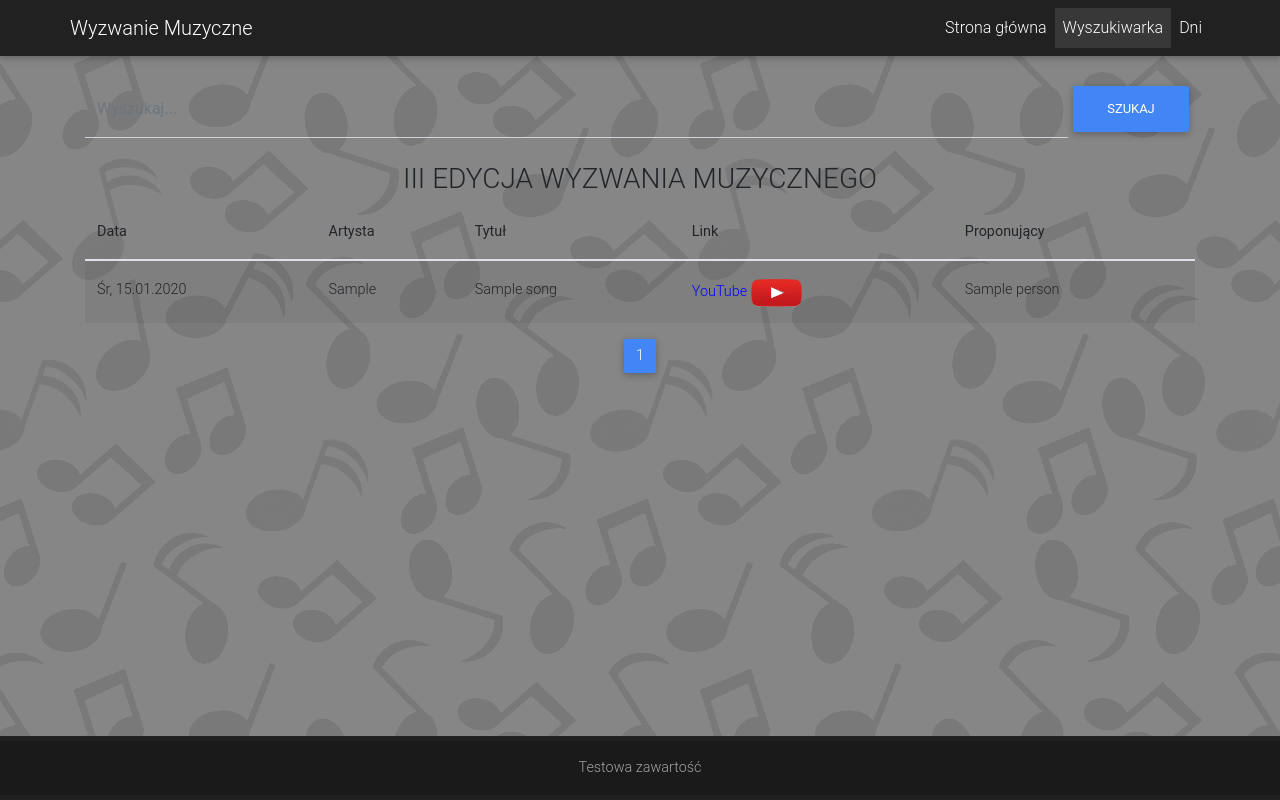
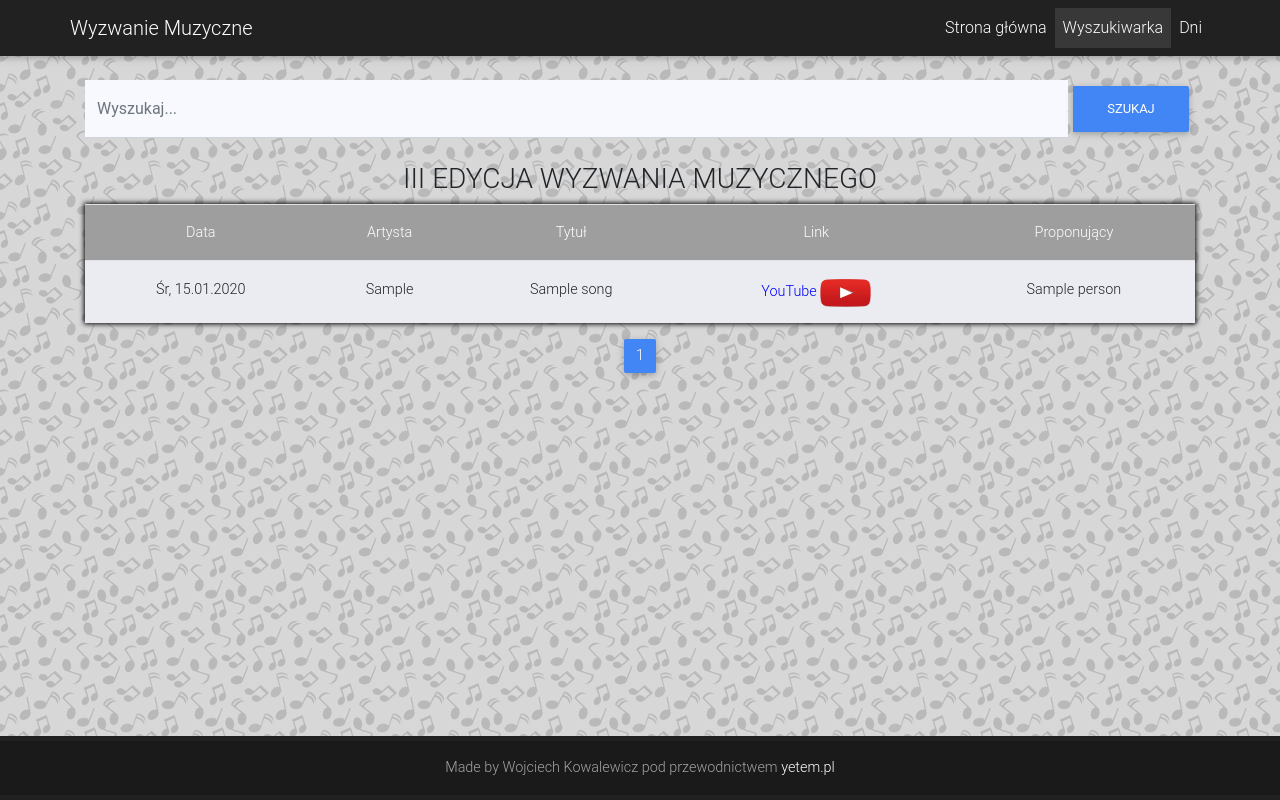
Before and after one commit to Drizii/DayChallange, a Django app: page /search/ in a window 1280 px wide. Run offline with Django 3.2, Linux system fonts and the light colour scheme; tables that the repository leaves empty hold one stand-in row (values such as "Sample post"); some libraries are stand-ins or nearby versions.

Commit message:
porpawki w search
poprawki tabel

prace nad tłem

```diff
--- a/challange/static/JS/script.js
+++ b/challange/static/JS/script.js
@@ -1,6 +1,6 @@
 $(function () {
     $("a").each(function () {
-        if ($(this).prop("href") == window.location.href) {
+        if ($(this).prop("href") == window.location.href.split("?")[0]) {
             $(this).addClass("active");
             $(this).parents("li").addClass("active");
         }
--- a/challange/templates/base.html
+++ b/challange/templates/base.html
@@ -12,7 +12,7 @@
         <link href="https://cdnjs.cloudflare.com/ajax/libs/mdbootstrap/4.5.16/css/mdb.min.css" rel="stylesheet" />
         <style>
             body {
-                background-color: grey;
+                background-color: lightgrey;
                 position: relative;
                 display: block;
             }
@@ -20,7 +20,7 @@
                 content: "";
                 background: url("/static/pattern-backgr2.jpg");
                 background-repeat: repeat;
-                opacity: 0.05;
+                opacity: 0.12;
                 top: 0;
                 left: 0;
                 bottom: 0;
@@ -43,7 +43,7 @@
                 width: 100%;
                 padding:5px 0;
             }
-                    </style>
+        </style>
     </head>
     <body>
         <div id="page-container">
@@ -78,7 +78,7 @@
                 <footer class="page-footer font-small bg-dark" id="footer">
                     <!-- Copyright -->
                     <div class="footer-copyright text-center py-3">
-                        Testowa zawartość
+                        Made by Wojciech Kowalewicz pod przewodnictwem <a href="https://yetem.pl/">yetem.pl</a>
 
                     </div>
                     <!-- Copyright -->
@@ -88,9 +88,5 @@
                 <script src="{% static 'js/jquery-2.1.4.min.js' %}"></script>
                 <script src="{% static 'js/script.js' %}"></script>
                 <!--/. Script to backlight a current path -->
-
     </body>
-
-    <!-- Footer -->
-    {% block content %} {% endblock %}
 </html>
--- a/challange/templates/index.html
+++ b/challange/templates/index.html
@@ -122,6 +122,7 @@
     table {
         margin: auto;
         text-align: center;
+        box-shadow: 0px 0px 5px 1px black;
     }
     td {
         border: solid;
--- a/challange/templates/main.html
+++ b/challange/templates/main.html
@@ -12,23 +12,26 @@
         <script src="https://code.jquery.com/jquery-3.4.1.slim.min.js" integrity="sha384-J6qa4849blE2+poT4WnyKhv5vZF5SrPo0iEjwBvKU7imGFAV0wwj1yYfoRSJoZ+n" crossorigin="anonymous"></script>
         <script src="https://cdn.jsdelivr.net/npm/popper.js@1.16.0/dist/umd/popper.min.js" integrity="sha384-Q6E9RHvbIyZFJoft+2mJbHaEWldlvI9IOYy5n3zV9zzTtmI3UksdQRVvoxMfooAo" crossorigin="anonymous"></script>
         <script src="https://stackpath.bootstrapcdn.com/bootstrap/4.4.1/js/bootstrap.min.js" integrity="sha384-wfSDF2E50Y2D1uUdj0O3uMBJnjuUD4Ih7YwaYd1iqfktj0Uod8GCExl3Og8ifwB6" crossorigin="anonymous"></script>
-        <style>
-            .search-bar {
-                height: 40px;
-                margin: 10px;
-                width: 80%;
-                white-space: nowrap;
-            }
-        </style>
         {% block title %} Wyszukiwarka {% endblock %}
     </head>
     {% block body %}
+        <style>
+            #search-input{
+                background-color:#F8F8FF;
+                color:black;
+            }
+            table {
+                margin: auto;
+                text-align: center;
+                box-shadow: 0px 0px 5px 1px black;
+            }
+        </style>
     <div class="container">
         <!-- search bar -->
         <div class="search-bar">
             <form method="get" action="{% url 'search_results' %}">
-                <div class="input-group md-form form-sm form-2 pl-0">
-                    <input class="form-control my-0 py-1" type="text" name="q" placeholder="Wyszukaj..." aria-label="Wyszukaj.asdasd.." />
+                <div class="input-group md-form form-sm form-2 pl-0 ">
+                    <input id="search-input" class="form-control my-0 py-1" type="text" name="q" placeholder="Wyszukaj..." />
                     <div class="input-group-append">
                         <button type="submit" class="btn btn-primary">Szukaj</button>
                     </div>
@@ -38,17 +41,17 @@
         <!--/. search bar -->
         <h3 style="text-align: center;">III EDYCJA WYZWANIA MUZYCZNEGO</h3>
         <table class="table table-striped">
-            <thead>
+            <thead class="grey white-text">
                 <tr>
-                    <th scope="col">Data</th>
-                    <th scope="col">Artysta</th>
-                    <th scope="col">Tytuł</th>
-                    <th scope="col">Link</th>
-                    <th scope="col">Proponujący</th>
+                    <td scope="col">Data</td>
+                    <td scope="col">Artysta</td>
+                    <td scope="col">Tytuł</td>
+                    <td scope="col">Link</td>
+                    <td scope="col">Proponujący</td>
                 </tr>
             </thead>
 
-            <tbody>
+            <tbody style="background-color: #f8f8ff;">
                 {% for song in page_obj %}
                 <tr>
                     <td>{{ song.day.date|date:"D, d.m.Y" }}</td>
```
Also changed, not shown: challange/static/btn_youtube.png, challange/static/css/style.css (added), challange/static/pattern-backgr-orginal.jpg (added), challange/static/pattern-backgr2.jpg, challange/static/xd.jpg (added).
